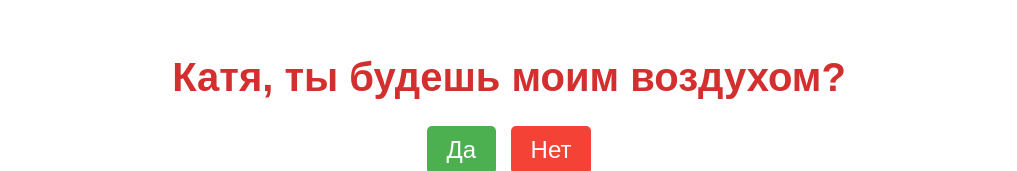
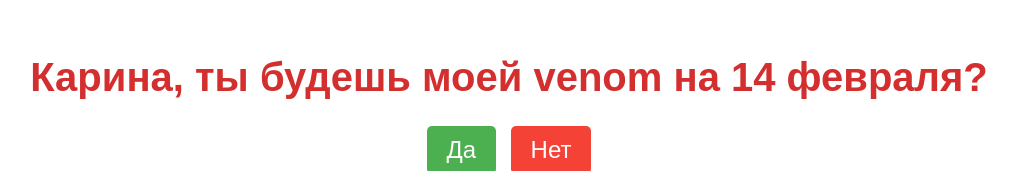
Before and after one commit to bchbrz/ILoveYouKarina, a plain HTML site: page index.html in a window 1280 px wide. Shown: the part 137-308 px from the top of the page, without its empty margins (131-1148 px from the left). Drawn offline with Linux system fonts and the light colour scheme.

Commit message:
index.html

```diff
--- a/index.html
+++ b/index.html
@@ -8,7 +8,7 @@
 </head>
 <body>
     <div class="container">
-        <h1>Катя, ты будешь моим воздухом?</h1>
+        <h1>Карина, ты будешь моей venom на 14 февраля?</h1>
         <div class="buttons">
             <button class="yes-button" onclick="handleYesClick()">Да</button>
             <button class="no-button" onclick="handleNoClick()">Нет</button>
```
